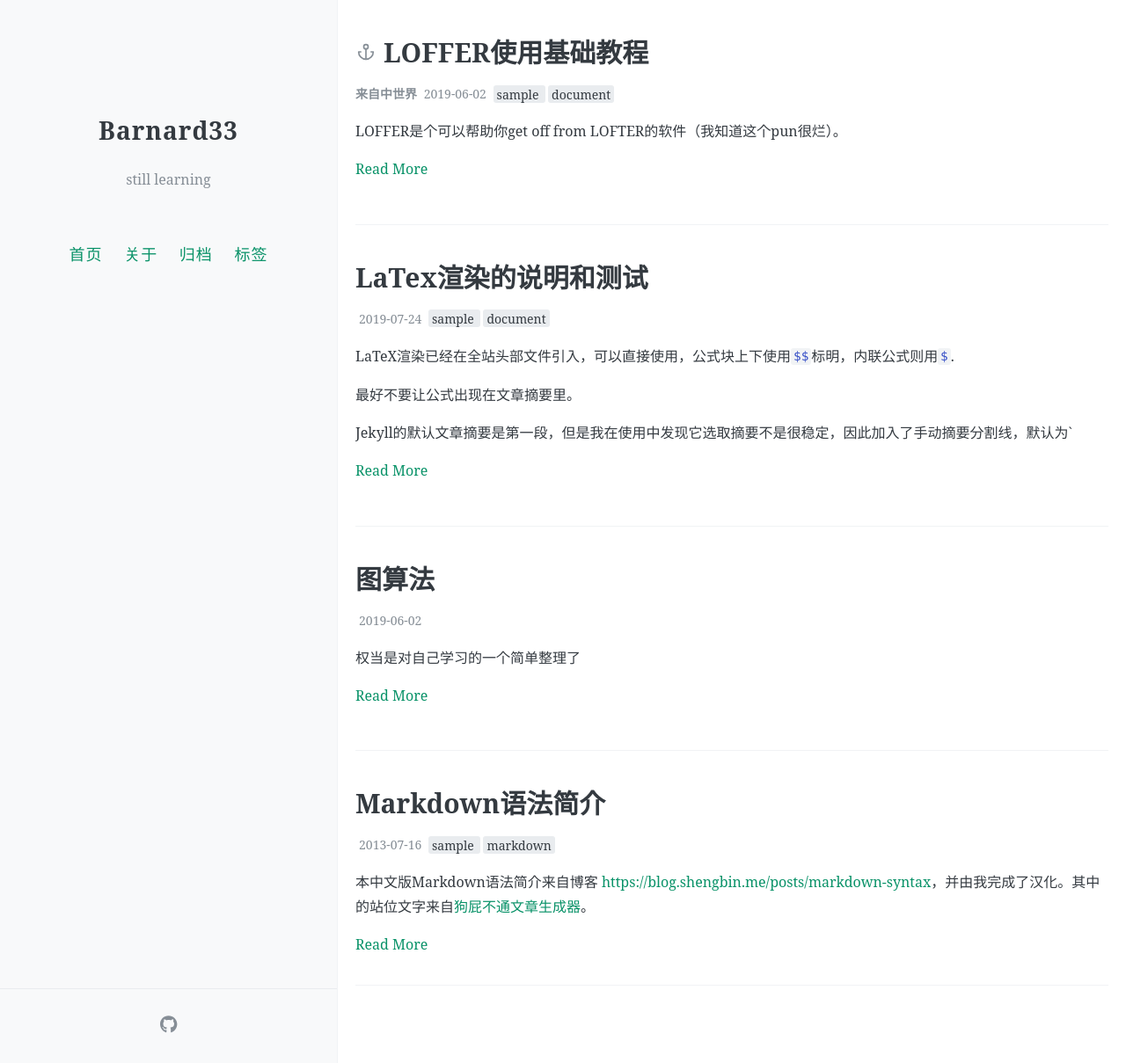
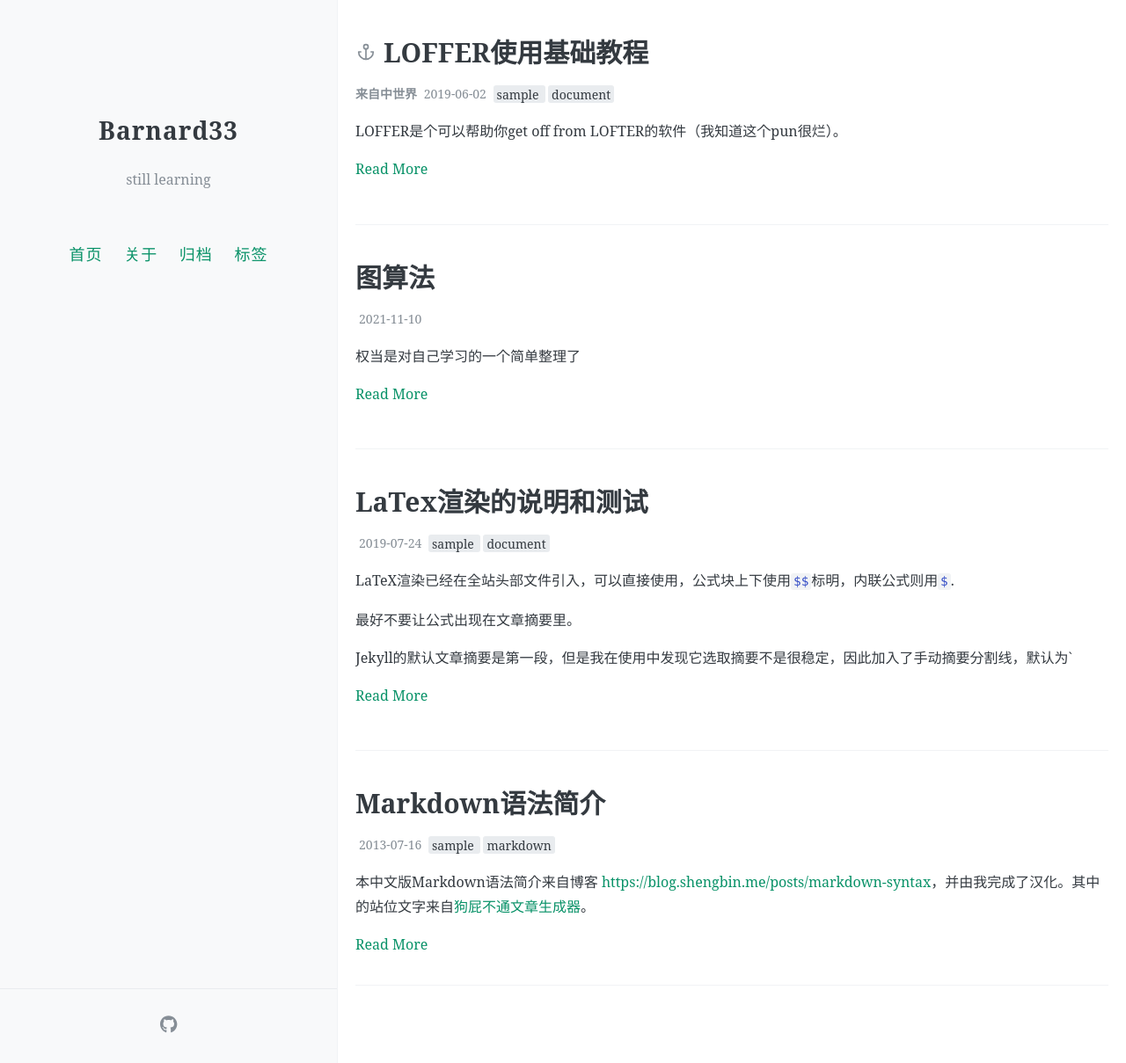
Before and after one commit to barnard33-233/barnard33_page, a Jekyll site: the page built from index.html, in a window 1280 px wide and 1209 px high. Shown: the whole window at 88% size. Built offline with Jekyll 4.4.1, drawn with Linux system fonts in a browser that asks for light colours; the list of posts is cut into pages by our own code; comment, search, counter and statistics services are not loaded.

Commit message:
edit algo_graph

```diff
--- a/_posts/2021-11-10-algo_graph.md
+++ b/_posts/2021-11-10-algo_graph.md
@@ -1,7 +1,7 @@
 ---
 layout: post
 title: 图算法
-date: 2019-06-02
+date: 2021-11-10
 Author: tang_
 categories:
 tags:
```
